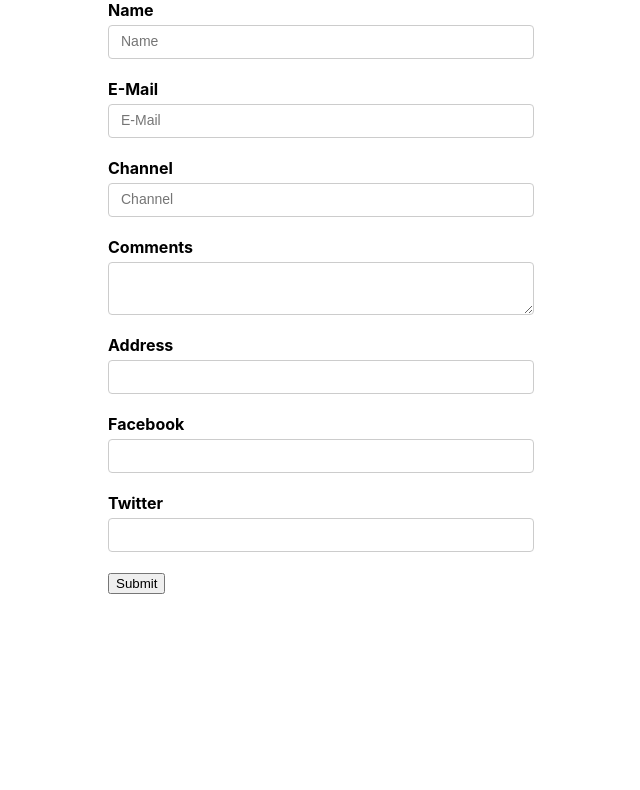
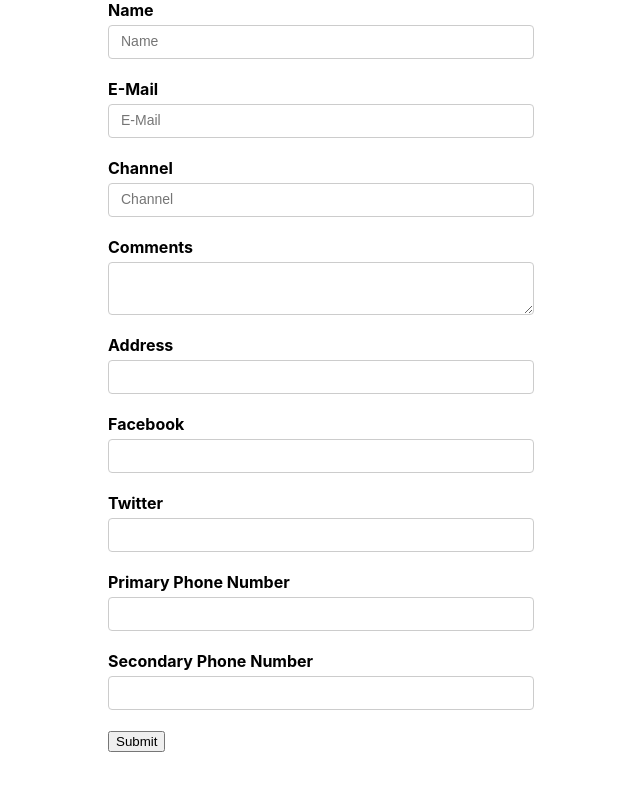
Before and after one commit to premrajah/react-formik, a React (Create React App) app: page / in a window 1280 px wide. Shown: the top 790 px of the page, without its empty margins (319-959 px from the left). Built offline with nearby package versions, Linux system fonts and the light colour scheme.

Commit message:
added array fields

```diff
--- a/src/components/YouTubeForm.js
+++ b/src/components/YouTubeForm.js
@@ -12,7 +12,8 @@
     social: {
         facebook: "",
         twitter: ""
-    }
+    },
+    phoneNumbers: ["", ""]
 }
 
 const onSubmit = values => {
@@ -23,7 +24,7 @@
     name: Yup.string().required('Required'),
     email: Yup.string().email('Invalid email').required('Required'),
     channel: Yup.string().required('Required'),
-    address: Yup.string().required('Required!')
+    address: Yup.string().required('Required!'),
 })
 
 function YouTubeForm() {
@@ -88,6 +89,16 @@
                     <Field type="text" id="twitter" name="social.twitter" />
                 </div>
 
+                <div className="form-control">
+                    <label htmlFor="primaryPh">Primary Phone Number</label>
+                    <Field type="text" id="primaryPh" name="phoneNumbers[0]" />
+                </div>
+
+                <div className="form-control">
+                    <label htmlFor="secondaryPh">Secondary Phone Number</label>
+                    <Field type="text" id="secondaryPh" name="phoneNumbers[1]" />
+                </div>
+
                 <button type="submit">Submit</button>
 
             </Form>
```
